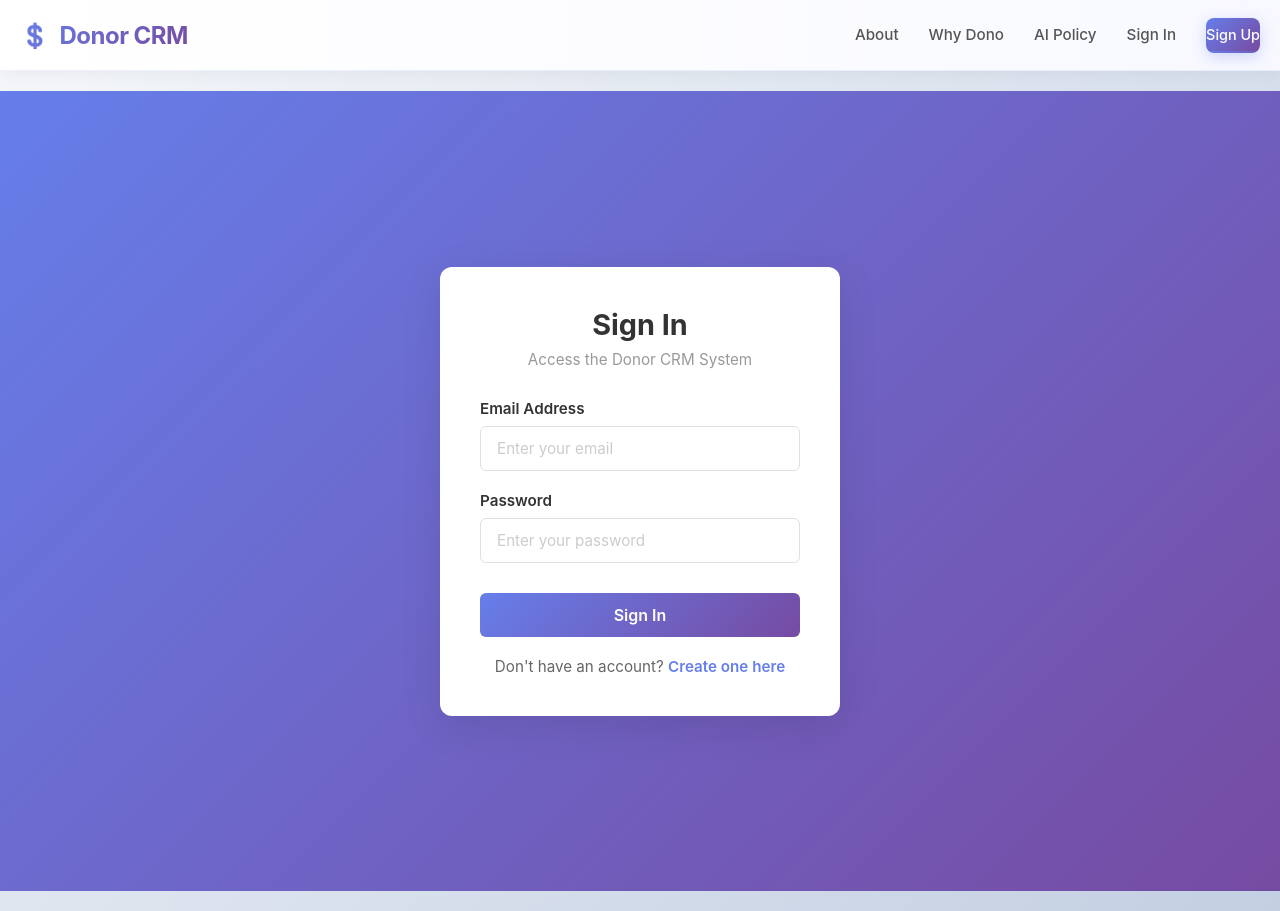
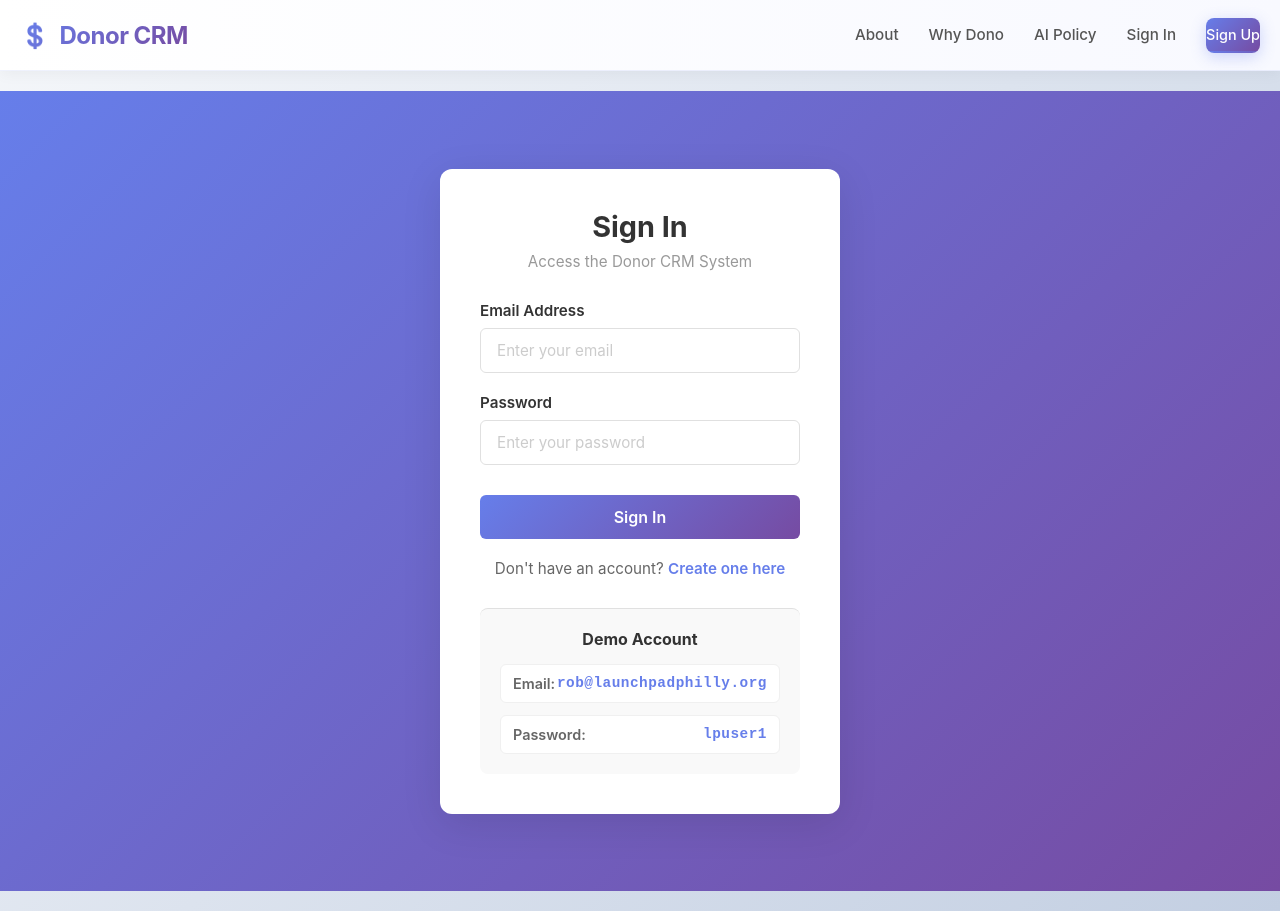
Before and after one commit to ZahMVPCoder/DonorConnect, a Next.js app: page /auth/signin in a window 1280 px wide. Built offline with nearby package versions, Linux system fonts and the light colour scheme.

Commit message:
Add demo account with credentials on signin page

```diff
--- a/app/auth/signin/page.module.css
+++ b/app/auth/signin/page.module.css
@@ -124,6 +124,52 @@
   text-decoration: underline;
 }
 
+.demoSection {
+  margin-top: 30px;
+  padding-top: 20px;
+  border-top: 1px solid #e0e0e0;
+  background: #f9f9f9;
+  padding: 20px;
+  border-radius: 8px;
+}
+
+.demoTitle {
+  margin: 0 0 15px 0;
+  font-size: 1rem;
+  font-weight: 700;
+  color: #333;
+  text-align: center;
+}
+
+.demoCredentials {
+  display: flex;
+  flex-direction: column;
+  gap: 12px;
+}
+
+.credentialItem {
+  display: flex;
+  justify-content: space-between;
+  align-items: center;
+  padding: 10px 12px;
+  background: white;
+  border-radius: 6px;
+  border: 1px solid #f0f0f0;
+  font-size: 0.9rem;
+}
+
+.credentialLabel {
+  font-weight: 600;
+  color: #666;
+}
+
+.credentialValue {
+  font-family: 'Courier New', monospace;
+  color: #667eea;
+  font-weight: 600;
+  letter-spacing: 0.5px;
+}
+
 @media (max-width: 480px) {
   .formWrapper {
     padding: 30px 20px;
--- a/app/auth/signin/page.tsx
+++ b/app/auth/signin/page.tsx
@@ -100,6 +100,20 @@ export default function SignIn() {
           Don't have an account?{' '}
           <Link href="/auth/signup">Create one here</Link>
         </p>
+
+        <div className={styles.demoSection}>
+          <h3 className={styles.demoTitle}>Demo Account</h3>
+          <div className={styles.demoCredentials}>
+            <div className={styles.credentialItem}>
+              <span className={styles.credentialLabel}>Email:</span>
+              <span className={styles.credentialValue}>rob@launchpadphilly.org</span>
+            </div>
+            <div className={styles.credentialItem}>
+              <span className={styles.credentialLabel}>Password:</span>
+              <span className={styles.credentialValue}>lpuser1</span>
+            </div>
+          </div>
+        </div>
       </div>
     </div>
   );
```
Also changed, not shown: prisma/seed.js (+13 -0 lines).
